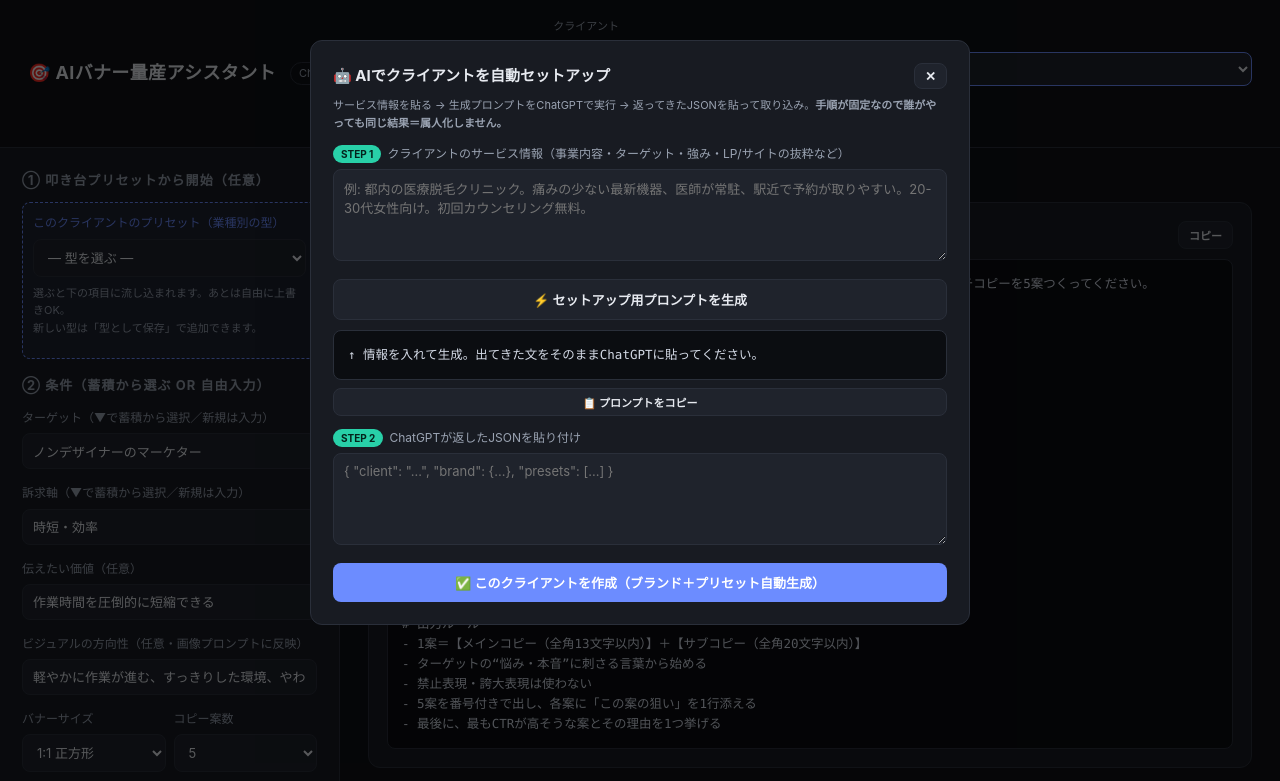
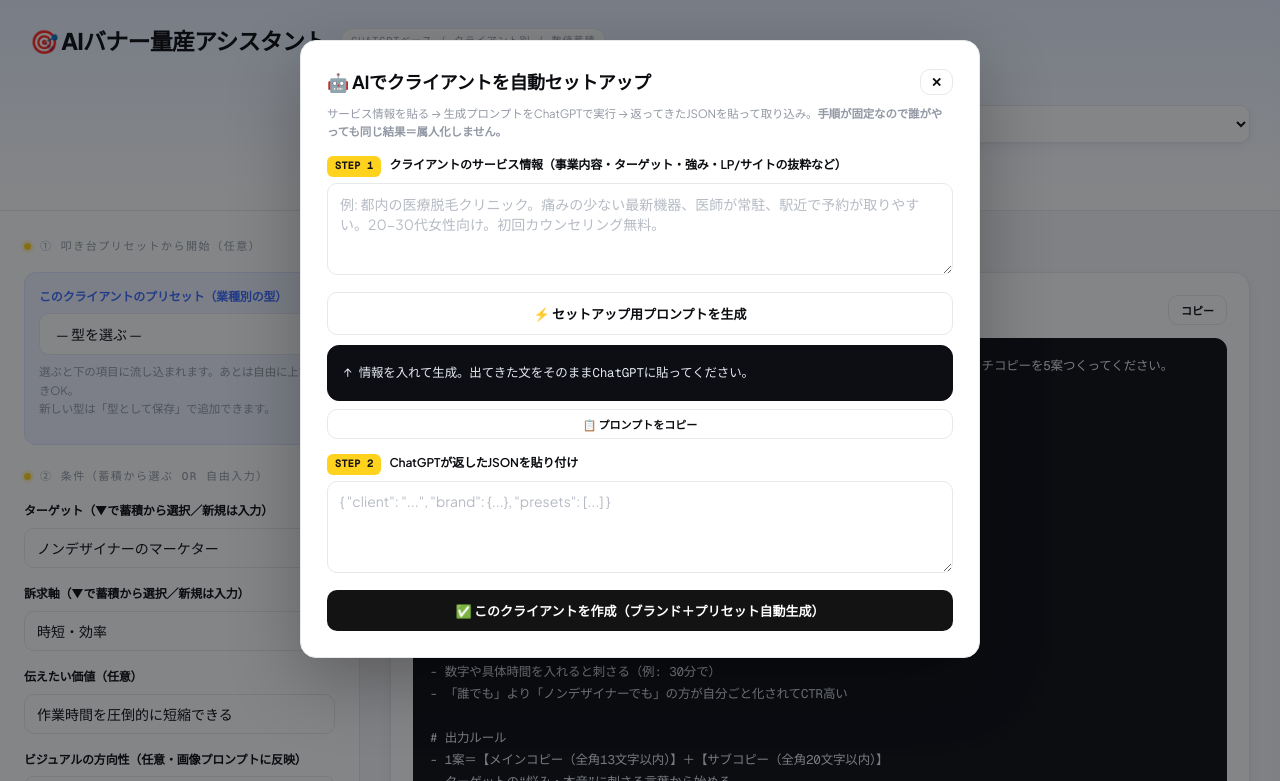
Before and after one commit to mai933511-glitch/ai-banner-tool, a plain HTML site: page index.html in a window 1280 px wide. Both pictures are taken after a click on the button "🤖 AIで作成". Shown: the top 781 px of the page. Drawn offline with nearby package versions, Linux system fonts and the light colour scheme.

Commit message:
デザイン刷新: 参考(The AI Creative Director)準拠の明るいテーマ＋ジャンプ率
Co-Authored-By: Claude Opus 4.8 <noreply@anthropic.com>

```diff
--- a/index.html
+++ b/index.html
@@ -5,80 +5,97 @@
 <meta name="viewport" content="width=device-width, initial-scale=1.0">
 <title>AIバナー量産アシスタント</title>
 <style>
+  @import url('https://fonts.googleapis.com/css2?family=Geist+Mono:wght@400;500&family=Plus+Jakarta+Sans:wght@400;500;600;700;800&display=swap');
   :root {
-    --bg: #0f1115; --panel: #181b22; --panel2: #1f232c; --line: #2a2f3a;
-    --text: #e7eaf0; --muted: #9aa3b2; --accent: #6c8cff; --accent2: #28d0a8;
-    --warn: #ff6b6b; --radius: 12px;
+    --bg:#f5f6f8; --panel:#ffffff; --panel2:#f3f4f6; --line:#e6e8ec;
+    --text:#0a0c10; --text2:#585858; --muted:#9298a4;
+    --accent:#3b6cff; --accent-soft:#eef3ff; --accent2:#10b981;
+    --dark:#131313; --yellow:#ffd21e; --warn:#e5484d; --radius:16px;
+    --shadow:0 1px 2px rgba(16,24,40,.04),0 4px 12px rgba(16,24,40,.05);
+    --mono:'Geist Mono',"SF Mono",Menlo,monospace;
   }
   * { box-sizing: border-box; }
-  body { margin:0; font-family:-apple-system,BlinkMacSystemFont,"Hiragino Kaku Gothic ProN","Noto Sans JP",sans-serif;
-    background:var(--bg); color:var(--text); line-height:1.6; }
-  header { padding:18px 28px; border-bottom:1px solid var(--line); display:flex; align-items:center; gap:14px; flex-wrap:wrap; }
-  header h1 { font-size:18px; margin:0; letter-spacing:.02em; }
-  header .tag { font-size:11px; color:var(--muted); border:1px solid var(--line); padding:2px 8px; border-radius:99px; }
+  body { margin:0; font-family:'Plus Jakarta Sans',-apple-system,BlinkMacSystemFont,"Hiragino Kaku Gothic ProN","Noto Sans JP",sans-serif;
+    background:var(--bg); color:var(--text2); line-height:1.65; letter-spacing:-.01em; -webkit-font-smoothing:antialiased; }
+  /* ヘッダー（参考デザインの水色ヒーローを踏襲） */
+  header { padding:22px 30px; background:linear-gradient(180deg,#e7f0ff 0%,#ffffff 95%);
+    border-bottom:1px solid var(--line); display:flex; align-items:center; gap:14px; flex-wrap:wrap; }
+  header h1 { font-size:23px; font-weight:800; margin:0; color:var(--text); letter-spacing:-.035em; }
+  header .tag { font-family:var(--mono); font-size:10px; text-transform:uppercase; letter-spacing:.1em;
+    color:var(--muted); background:#fff; border:1px solid var(--line); padding:4px 10px; border-radius:99px; }
   /* クライアントバー */
-  .clientbar { display:flex; align-items:center; gap:10px; margin-left:auto; flex-wrap:wrap; }
-  .clientbar label { font-size:11px; color:var(--muted); }
-  .clientbar select { background:var(--panel2); color:var(--text); border:1px solid var(--accent);
-    border-radius:8px; padding:7px 10px; font-size:13px; font-weight:600; }
-  .clientbar button { background:var(--panel2); color:var(--text); border:1px solid var(--line);
-    border-radius:8px; padding:7px 10px; font-size:12px; cursor:pointer; }
-  .clientbar button:hover { border-color:var(--accent); }
+  .clientbar { display:flex; align-items:center; gap:8px; margin-left:auto; flex-wrap:wrap; }
+  .clientbar label { font-family:var(--mono); font-size:10px; text-transform:uppercase; letter-spacing:.1em; color:var(--muted); }
+  .clientbar select { background:#fff; color:var(--text); border:1px solid var(--line);
+    border-radius:10px; padding:9px 12px; font-size:13px; font-weight:700; box-shadow:var(--shadow); }
+  .clientbar button { background:#fff; color:var(--text); border:1px solid var(--line);
+    border-radius:10px; padding:9px 12px; font-size:12px; font-weight:600; cursor:pointer; }
+  .clientbar button:hover { border-color:var(--text); }
   .clientbar .danger:hover { border-color:var(--warn); color:var(--warn); }
-  .layout { display:grid; grid-template-columns:340px 1fr; min-height:calc(100vh - 63px); }
+  .layout { display:grid; grid-template-columns:360px 1fr; min-height:calc(100vh - 71px); }
   @media (max-width:900px){ .layout{ grid-template-columns:1fr; } }
-  .sidebar { border-right:1px solid var(--line); padding:22px; background:var(--panel); }
-  .main { padding:22px 28px; }
-  h2 { font-size:13px; text-transform:uppercase; letter-spacing:.08em; color:var(--muted); margin:0 0 12px; }
-  .field { margin-bottom:14px; }
-  label { display:block; font-size:12px; color:var(--muted); margin-bottom:6px; }
-  select, input, textarea { width:100%; background:var(--panel2); color:var(--text);
-    border:1px solid var(--line); border-radius:8px; padding:9px 10px; font-size:13px; font-family:inherit; }
+  .sidebar { border-right:1px solid var(--line); padding:26px 24px; background:#fff; }
+  .main { padding:26px 30px; max-width:1120px; }
+  /* セクション見出し（モノ大文字＋イエロードット＝ジャンプ率の最下層ラベル） */
+  h2 { font-family:var(--mono); font-size:11px; font-weight:500; text-transform:uppercase; letter-spacing:.14em;
+    color:var(--muted); margin:0 0 16px; display:flex; align-items:center; gap:9px; flex-wrap:wrap; }
+  h2::before { content:""; width:7px; height:7px; border-radius:50%; background:var(--yellow); flex:none;
+    box-shadow:0 0 0 3px rgba(255,210,30,.2); }
+  .field { margin-bottom:16px; }
+  label { display:block; font-size:12px; font-weight:600; color:var(--text); margin-bottom:7px; }
+  select, input, textarea { width:100%; background:#fff; color:var(--text); border:1px solid var(--line);
+    border-radius:10px; padding:10px 12px; font-size:14px; font-family:inherit; }
+  ::placeholder { color:#b6bbc4; }
+  select:focus, input:focus, textarea:focus { outline:none; border-color:var(--accent); box-shadow:0 0 0 3px var(--accent-soft); }
   textarea { resize:vertical; min-height:60px; }
   .row { display:flex; gap:8px; } .row > * { flex:1; }
-  button { cursor:pointer; border:none; border-radius:8px; font-size:13px; font-weight:600; padding:10px 14px; font-family:inherit; }
-  .btn-primary { background:var(--accent); color:#fff; width:100%; } .btn-primary:hover { filter:brightness(1.08); }
-  .btn-ghost { background:var(--panel2); color:var(--text); border:1px solid var(--line); } .btn-ghost:hover { border-color:var(--accent); }
-  .preset-pick { border:1px dashed var(--accent); border-radius:8px; padding:10px; margin-bottom:16px; background:rgba(108,140,255,.06); }
+  button { cursor:pointer; border:none; border-radius:10px; font-size:13px; font-weight:600; padding:11px 16px; font-family:inherit; }
+  .btn-primary { background:var(--dark); color:#fff; width:100%; } .btn-primary:hover { background:#000; }
+  .btn-ghost { background:#fff; color:var(--text); border:1px solid var(--line); } .btn-ghost:hover { border-color:var(--text); }
+  .preset-pick { border:1px solid #dbe4ff; border-radius:12px; padding:14px; margin-bottom:22px; background:var(--accent-soft); }
   .preset-pick label { color:var(--accent); }
-  details.brand { margin-top:6px; border:1px solid var(--line); border-radius:8px; padding:0 12px; }
-  details.brand summary { cursor:pointer; padding:11px 0; font-size:12px; color:var(--muted); }
-  .card { background:var(--panel); border:1px solid var(--line); border-radius:var(--radius); padding:18px; margin-bottom:16px; }
-  .card-head { display:flex; justify-content:space-between; align-items:center; margin-bottom:10px; gap:8px; flex-wrap:wrap; }
-  .card-head h3 { margin:0; font-size:14px; }
-  pre { background:#0b0d11; border:1px solid var(--line); border-radius:8px; padding:14px; white-space:pre-wrap;
-    word-break:break-word; font-size:12.5px; color:#d4dae6; margin:0; font-family:"SF Mono",Menlo,monospace; }
-  .copy-btn { font-size:11px; padding:5px 10px; }
-  .copied { background:var(--accent2) !important; color:#04231c !important; }
-  .hint { font-size:11px; color:var(--muted); margin-top:8px; }
-  table { width:100%; border-collapse:collapse; font-size:12px; }
-  th, td { text-align:left; padding:7px 8px; border-bottom:1px solid var(--line); vertical-align:top; }
-  th { color:var(--muted); font-weight:500; font-size:11px; }
-  td input { padding:5px 6px; font-size:12px; }
-  .num { width:62px; }
-  .pill { display:inline-block; font-size:10px; padding:1px 7px; border-radius:99px; background:var(--panel2); border:1px solid var(--line); color:var(--muted); }
-  .empty { color:var(--muted); font-size:12px; padding:14px 0; text-align:center; }
+  details.brand { margin-top:6px; border:1px solid var(--line); border-radius:12px; padding:0 14px; background:#fff; }
+  details.brand summary { cursor:pointer; padding:13px 0; font-size:12px; font-weight:600; color:var(--text); }
+  /* カード */
+  .card { background:#fff; border:1px solid var(--line); border-radius:var(--radius); padding:22px; margin-bottom:18px; box-shadow:var(--shadow); }
+  .card-head { display:flex; justify-content:space-between; align-items:center; margin-bottom:12px; gap:8px; flex-wrap:wrap; }
+  .card-head h3 { margin:0; font-size:19px; font-weight:700; color:var(--text); letter-spacing:-.02em; }
+  /* プロンプト出力（あえてダークブロックで主役として際立たせる＝強いジャンプ率） */
+  pre { background:#0c0e13; border:1px solid #0c0e13; border-radius:12px; padding:16px; white-space:pre-wrap;
+    word-break:break-word; font-size:12.5px; line-height:1.75; color:#e6e9f0; margin:0; font-family:var(--mono); }
+  .copy-btn { font-size:11px; padding:6px 12px; }
+  .copied { background:var(--accent2) !important; color:#fff !important; border-color:var(--accent2) !important; }
+  .hint { font-size:11.5px; color:var(--muted); margin-top:8px; line-height:1.6; }
+  table { width:100%; border-collapse:collapse; font-size:12.5px; }
+  th, td { text-align:left; padding:9px 8px; border-bottom:1px solid var(--line); vertical-align:top; }
+  th { font-family:var(--mono); color:var(--muted); font-weight:500; font-size:10px; text-transform:uppercase; letter-spacing:.07em; }
+  td { color:var(--text2); }
+  td input { padding:6px 7px; font-size:12.5px; }
+  .num { width:64px; font-weight:700; color:var(--text); }
+  .pill { display:inline-block; font-size:10px; font-weight:600; padding:3px 8px; border-radius:7px; line-height:1.4;
+    background:var(--accent-soft); border:1px solid #dbe4ff; color:var(--accent); }
+  .empty { color:var(--muted); font-size:12.5px; padding:18px 0; text-align:center; }
   .del { color:var(--warn); background:none; border:none; cursor:pointer; font-size:14px; padding:0 4px; }
   .toolbar { display:flex; gap:8px; flex-wrap:wrap; }
-  .scope { font-size:11px; color:var(--accent2); }
-  /* AI自動セットアップ モーダル */
-  .modal { display:none; position:fixed; inset:0; background:rgba(0,0,0,.62); z-index:50;
+  .scope { font-family:var(--mono); font-size:11px; font-weight:500; color:var(--accent); text-transform:none; letter-spacing:0; }
+  /* モーダル */
+  .modal { display:none; position:fixed; inset:0; background:rgba(10,12,16,.5); z-index:50;
     align-items:flex-start; justify-content:center; padding:40px 16px; overflow:auto; }
-  .modal-box { background:var(--panel); border:1px solid var(--line); border-radius:var(--radius);
-    padding:22px; width:100%; max-width:660px; }
+  .modal-box { background:#fff; border:1px solid var(--line); border-radius:var(--radius);
+    padding:26px; width:100%; max-width:680px; box-shadow:0 24px 70px rgba(0,0,0,.28); }
   .modal-head { display:flex; justify-content:space-between; align-items:center; margin-bottom:6px; }
-  .modal-head h3 { margin:0; font-size:15px; }
-  .modal label { display:block; font-size:12px; color:var(--muted); margin:12px 0 6px; }
-  .step { display:inline-block; font-size:10px; font-weight:700; color:#04231c; background:var(--accent2);
-    border-radius:99px; padding:1px 8px; margin-right:6px; }
+  .modal-head h3 { margin:0; font-size:18px; font-weight:700; color:var(--text); letter-spacing:-.02em; }
+  .modal label { display:block; font-size:12px; font-weight:600; color:var(--text); margin:14px 0 6px; }
+  .step { display:inline-block; font-family:var(--mono); font-size:10px; font-weight:600; color:var(--dark);
+    background:var(--yellow); border-radius:6px; padding:2px 8px; margin-right:8px; text-transform:uppercase; letter-spacing:.04em; }
   /* プロンプト改善ルール */
   .rules-grid { display:grid; grid-template-columns:1fr 1fr; gap:18px; }
   @media (max-width:680px){ .rules-grid{ grid-template-columns:1fr; } }
   .rule-add { display:flex; gap:6px; }
-  .rule-add button { padding:8px 12px; }
+  .rule-add button { padding:9px 13px; }
   .rule-list { list-style:none; padding:0; margin:10px 0 0; }
-  .rule-list li { display:flex; justify-content:space-between; align-items:flex-start; gap:8px; font-size:12px;
-    padding:7px 9px; background:var(--panel2); border:1px solid var(--line); border-radius:6px; margin-bottom:6px; }
+  .rule-list li { display:flex; justify-content:space-between; align-items:flex-start; gap:8px; font-size:12.5px;
+    padding:9px 11px; background:var(--panel2); border:1px solid var(--line); border-radius:8px; margin-bottom:6px; color:var(--text2); }
   .rule-list .empty-r { background:none; border:none; color:var(--muted); padding:6px 0; }
 </style>
 </head>
```
